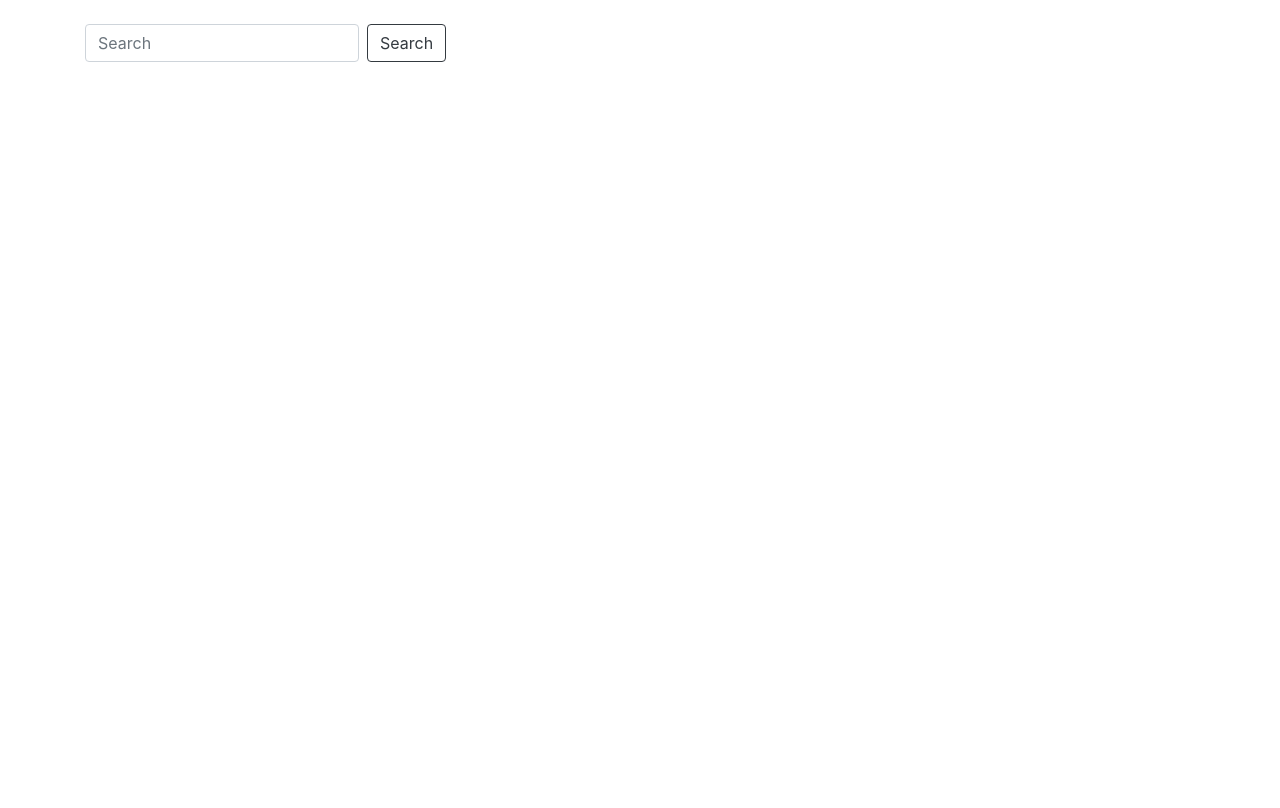
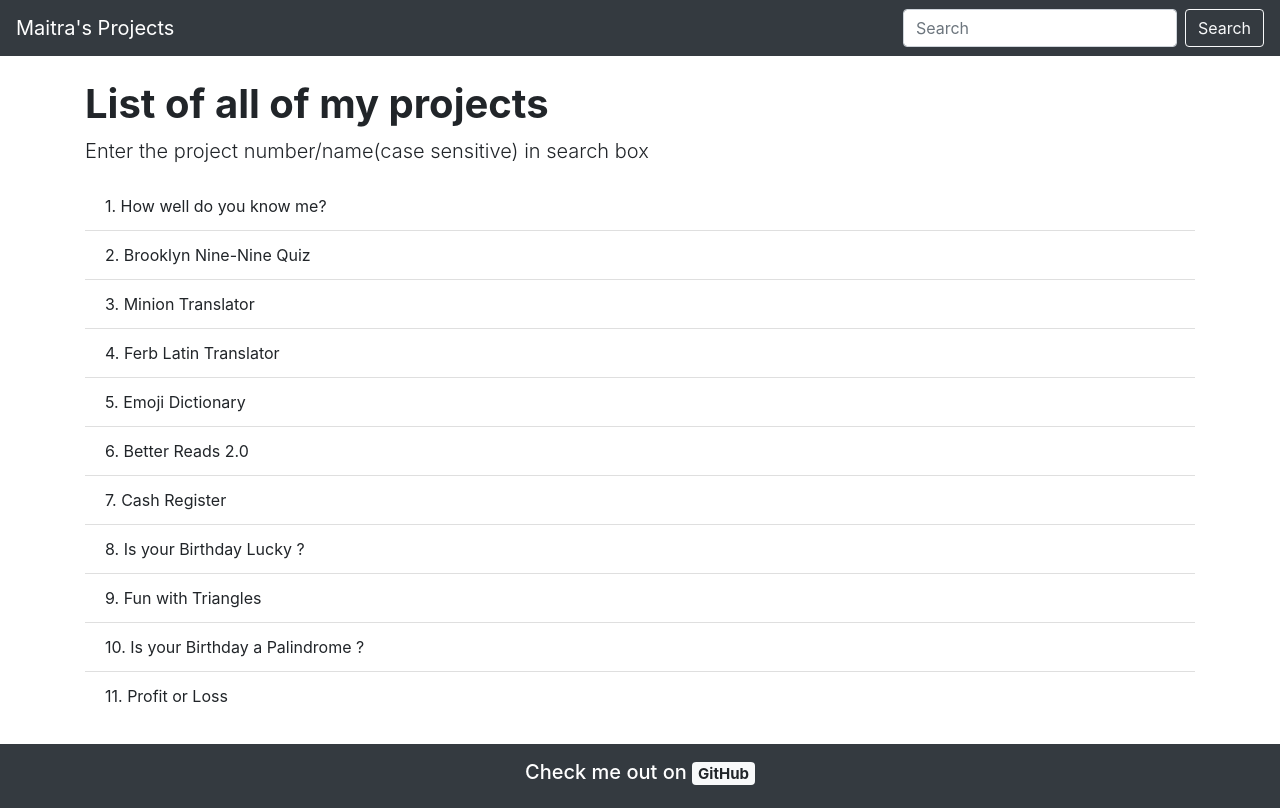
Before and after one commit to maitrakhatri/php-repo-finder, a PHP site: page / in a window 1280 px wide. Before the commit the page is almost empty. Before the commit the page ends 62 px from the top, so only its background shows below. Run offline with PHP 8.4, Linux system fonts and the light colour scheme.

Commit message:
completed everything

```diff
--- a/index.php
+++ b/index.php
@@ -8,15 +8,14 @@ $dbname = "repofinder";
 $con = new mysqli($server, $username, $password, $dbname);
 
 if ($con->connect_error) {
-    die("Connection failed: ". $con->connect_error);
+  die("Connection failed: " . $con->connect_error);
 }
-
 
 ?>
 
-
 <!doctype html>
 <html lang="en">
+
 <head>
   <!-- Required meta tags -->
   <meta charset="utf-8">
@@ -27,33 +26,63 @@ if ($con->connect_error) {
 
   <title>Repo Finder</title>
 </head>
+
 <body>
+
+  <nav class="navbar navbar-dark bg-dark">
+    <a class="navbar-brand" href="index.php">Maitra's Projects</a>
+    <form class="form-inline" method="get" action="index.php">
+
+      <input name="reponame" class="form-control mr-sm-2 mb5" type="search" placeholder="Search" aria-label="Search" required>
+      <button name="submit" class="btn btn-outline-light my-2 my-sm-0" type="submit">Search</button>
+
+    </form>
+  </nav>
 
   <br>
   <div class="container">
 
-      <form class="form-inline my-2 my-lg-0" method="get" action="index.php">
+    <?php
 
-         <input name = "reponame" class="form-control mr-sm-2 mb5" type="search" placeholder="Search" aria-label="Search">
-        <button name= "submit" class="btn btn-outline-dark my-2 my-sm-0" type="submit">Search</button>
+    if (!isset($_GET['submit'])) {
 
+      echo "
 
+              <h1>
+                <b> List of all of my projects </b>
+              </h1>
 
-    </form>
+              <p class='lead'>Enter the project number/name(case sensitive) in search box</p>
 
+              <ul class='list-group list-group-flush'>
+
+                <li class='list-group-item'>1. How well do you know me?</li>
+                <li class='list-group-item'>2. Brooklyn Nine-Nine Quiz</li>
+                <li class='list-group-item'>3. Minion Translator</li>
+                <li class='list-group-item'>4. Ferb Latin Translator</li>
+                <li class='list-group-item'>5. Emoji Dictionary</li>
+                <li class='list-group-item'>6. Better Reads 2.0</li>
+                <li class='list-group-item'>7. Cash Register</li>
+                <li class='list-group-item'>8. Is your Birthday Lucky ?</li>
+                <li class='list-group-item'>9. Fun with Triangles</li>
+                <li class='list-group-item'>10. Is your Birthday a Palindrome ?</li>
+                <li class='list-group-item'>11. Profit or Loss</li>
+
+              </ul>
               <br>
 
-      <?php
+            ";
+    }
 
-        if(isset($_GET['submit'])) {
+    if (isset($_GET['submit'])) {
       $serchedName = $_GET['reponame'];
 
-          $sql = "SELECT * FROM `repodata` WHERE `name` LIKE '$serchedName'";
+      $sql = "SELECT * FROM `repodata` WHERE ( `id` LIKE '$serchedName' OR `name` LIKE '$serchedName')";
       $result = $con->query($sql);
 
-          if ($result-> num_rows > 0) {
-            while($row = $result->fetch_assoc()) {
-                $id= $row["id"];
+      if ($result->num_rows > 0) {
+        while ($row = $result->fetch_assoc()) {
+          $id = $row["id"];
           $reponame = $row["name"];
           $des = $row["des"];
           $link = $row["link"];
@@ -61,51 +90,76 @@ if ($con->connect_error) {
 
         echo "
 
-            <table class='table'>
+                <br><br>
+                <div class='card'>
 
-            <thead class='bg-dark text-light'>
-              <tr>
-                <th scope='col'>Sr. No</th>
-                <th scope='col'>Repo Name</th>
-                <th scope='col'>Description</th>
-                <th scope='col'>Link</th>
-              </tr>
-            </thead>
+                  <div class='card-header bg-dark text-light'>
+                    <h5> Project Details </h5>
+                  </div>
 
-            <tbody class='bg-light'>
-              <tr>
-                <th scope='row'>$id</th>
-                <td>$reponame</td>
-                <td>$des</td>
-                <td> <a href='$link' target='_blank'> GitHub Link </a></td>
-              </tr>
-            </tbody>
+                  <div class='card-body'>
 
-          </table>
+                    <dl class='row'>
+
+                      <dt class='col-sm-3'>Project Number</dt>
+                      <dd class='col-sm-9'> <h3> $id </h3> </dd>
+
+                      <dt class='col-sm-3'>Project Name</dt>
+                      <dd class='col-sm-9'> <h3> $reponame </h3> </dd>
+
+                      <dt class='col-sm-3'>Description</dt>
+                      <dd class='col-sm-9'> <h5> $des </h5> </dd>
+
+                      <dt class='col-sm-3'>GitHub Repo Link</dt>
+                      <dd class='col-sm-9'> <h5> <a href='$link' class='badge badge-dark' target='_blank'> Link </a> </h5> </dd>
+
+                    </dl>
+
+                  </div>
+                </div> <br> <br>
+
+                <h1>
+                <b> Check out all of my projects </b>
+                </h1>
+
+                <p class='lead'>Enter the project number/name(case sensitive) in search box</p>
+
+                <ul class='list-group list-group-flush'>
+
+                  <li class='list-group-item'>1. How well do you know me?</li>
+                  <li class='list-group-item'>2. Brooklyn Nine-Nine Quiz</li>
+                  <li class='list-group-item'>3. Minion Translator</li>
+                  <li class='list-group-item'>4. Ferb Latin Translator</li>
+                  <li class='list-group-item'>5. Emoji Dictionary</li>
+                  <li class='list-group-item'>6. Better Reads 2.0</li>
+                  <li class='list-group-item'>7. Cash Register</li>
+                  <li class='list-group-item'>8. Is your Birthday Lucky ?</li>
+                  <li class='list-group-item'>9. Fun with Triangles</li>
+                  <li class='list-group-item'>10. Is your Birthday a Palindrome ?</li>
+                  <li class='list-group-item'>11. Profit or Loss</li>
+
+                </ul> <br><br>
 
               ";
-          }
-
-          else {
+      } else {
         echo "0 results";
       }
-
     }
-
-
-
 
     ?>
 
   </div>
 
-
+  <nav class="navbar navbar-dark bg-dark">
+    <span class="navbar-brand mx-auto h1">Check me out on <a href="https://github.com/maitrakhatri" class="badge badge-light"> GitHub </a></span>
+  </nav>
 
 
   <script src="https://code.jquery.com/jquery-3.5.1.slim.min.js" integrity="sha384-DfXdz2htPH0lsSSs5nCTpuj/zy4C+OGpamoFVy38MVBnE+IbbVYUew+OrCXaRkfj" crossorigin="anonymous"></script>
   <script src="https://cdn.jsdelivr.net/npm/bootstrap@4.6.0/dist/js/bootstrap.bundle.min.js" integrity="sha384-Piv4xVNRyMGpqkS2by6br4gNJ7DXjqk09RmUpJ8jgGtD7zP9yug3goQfGII0yAns" crossorigin="anonymous"></script>
 
 </body>
+
 </html>
 
 <?php
```
Lines whose indentation alone changed are shown as unchanged.
